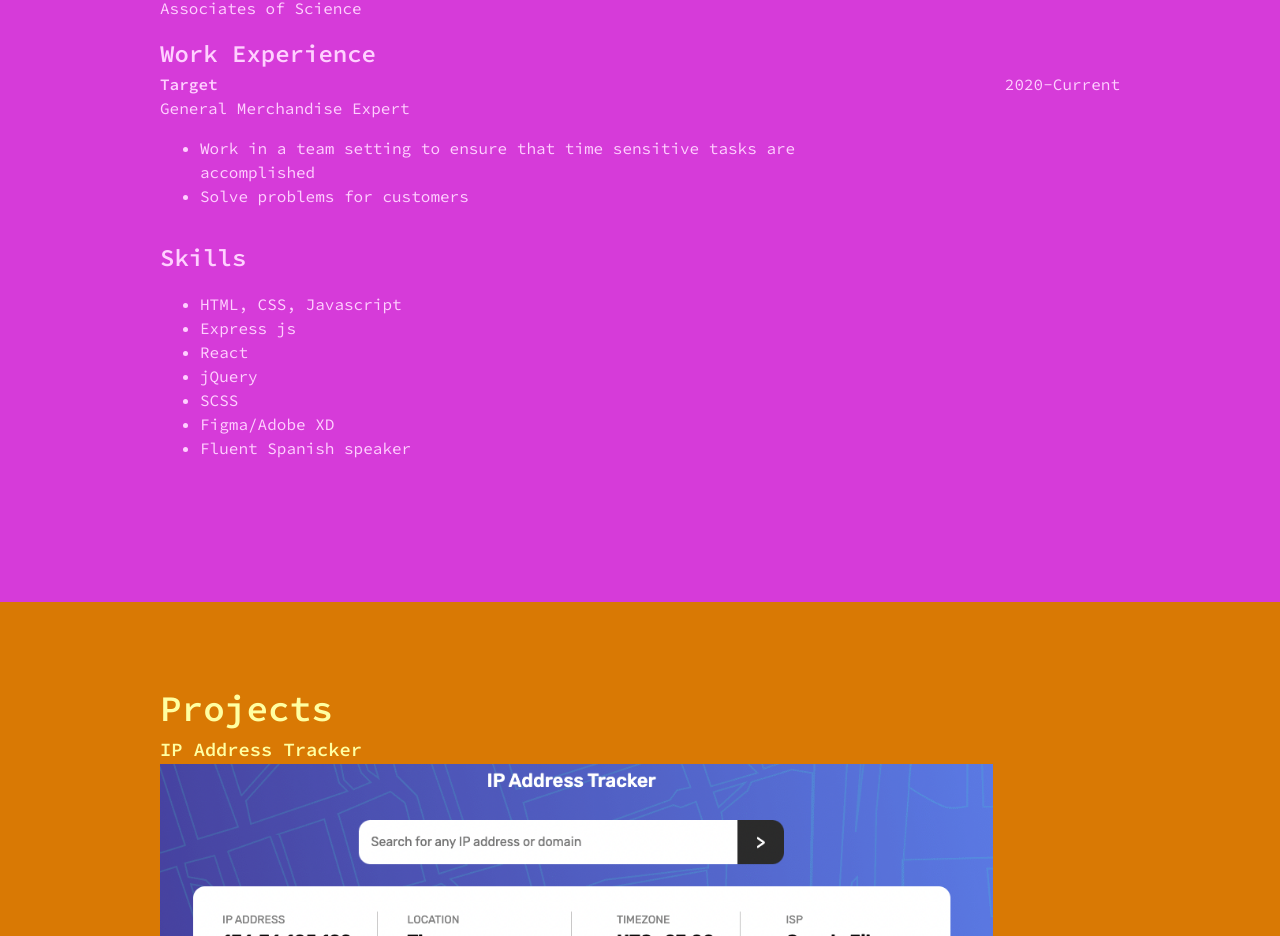
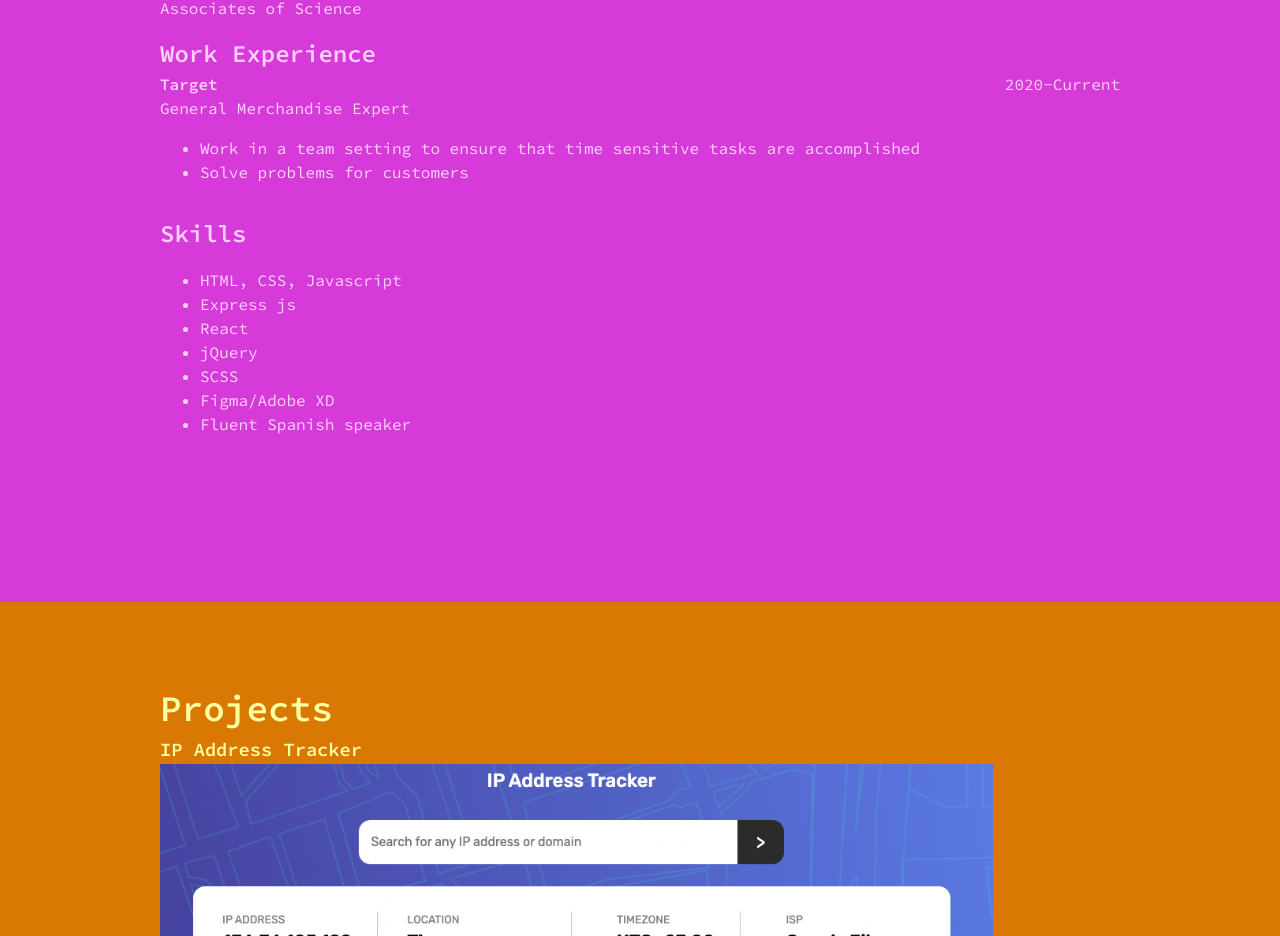
Before and after one commit to rustybucket-cloud/portfolio, a React (Create React App) app: page / in a window 1280 px wide. Shown: the part 998-1934 px from the top of the page. Built offline with nearby package versions, Linux system fonts and the light colour scheme; the HTML template or start-up script is replaced by a standard one.

Commit message:
resume lists expand 2 columns

```diff
--- a/src/scss/_small.scss
+++ b/src/scss/_small.scss
@@ -82,6 +82,9 @@ section {
     display: grid;
     grid-template-columns: 2fr 1fr;
     margin-bottom: 1rem;
+    ul {
+        grid-column: span 2;
+    }
 
     .timeFrame { text-align: end; }
 }
```
